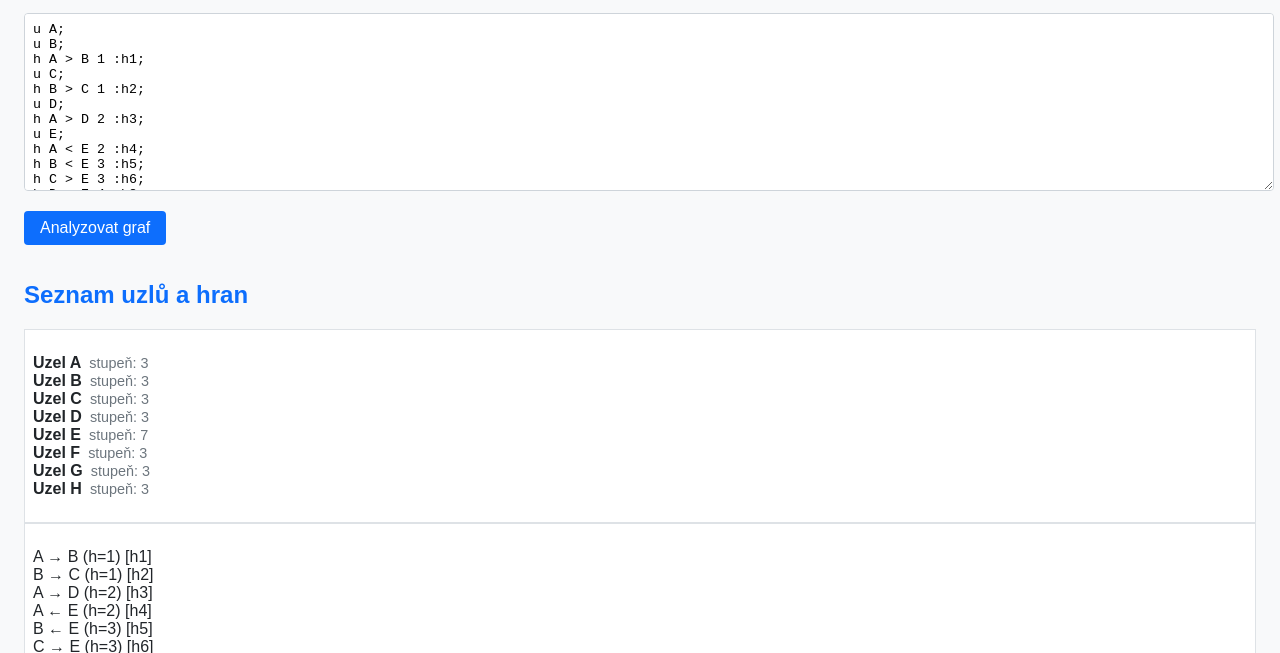
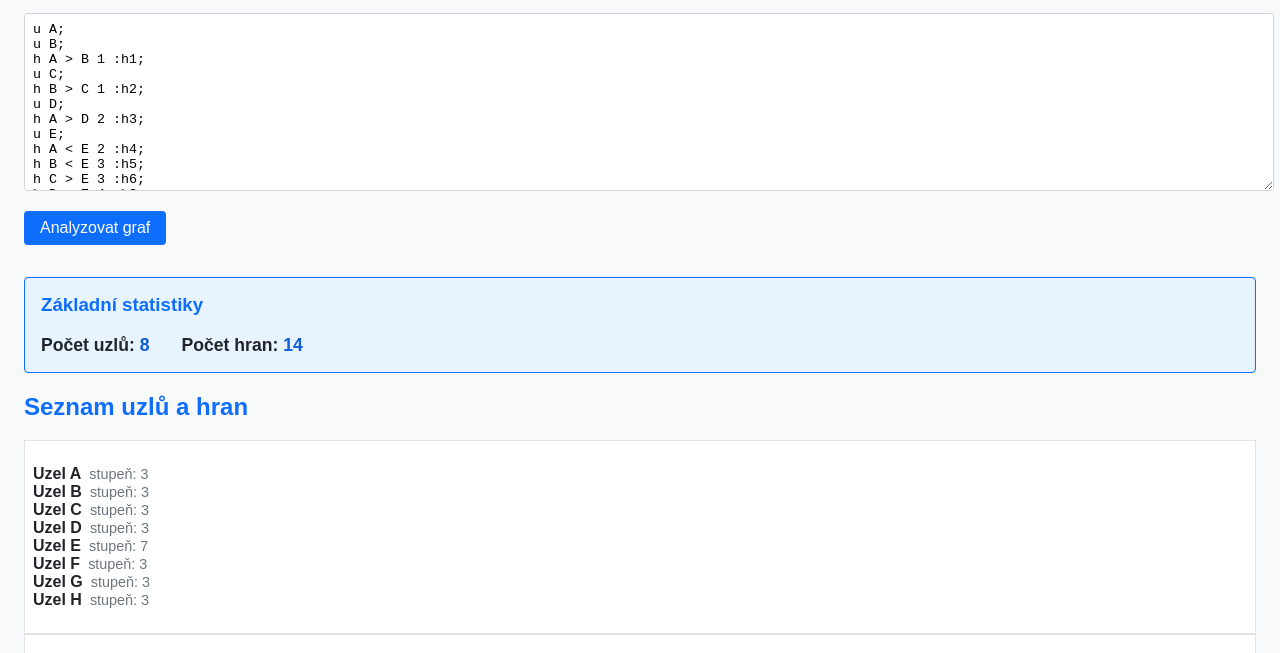
Before and after one commit to JanDub-code/Graphs, a plain HTML site: page graph_analyzer.html in a window 1280 px wide. Both pictures are taken after a click on the button "Analyzovat graf". Shown: the part 143-796 px from the top of the page. Drawn offline with Linux system fonts and the light colour scheme.

Commit message:
počet hran a uzlů

```diff
--- a/graph_analyzer.html
+++ b/graph_analyzer.html
@@ -140,6 +140,14 @@ h H &gt; E 6 :h12;
 h F &gt; H 7 :h13;
 h G &lt; H 7 :h14;</textarea>
 <button id="parseBtn">Analyzovat graf</button>
+
+<div id="counters" style="margin: 1rem 0; padding: 1rem; background-color: #e7f3ff; border: 1px solid #0d6efd; border-radius: 0.25rem; display: none;">
+    <h3 style="margin-top: 0; color: #0d6efd;">Základní statistiky</h3>
+    <div style="display: flex; gap: 2rem; font-size: 1.1rem;">
+        <div><strong>Počet uzlů:</strong> <span id="nodeCount" style="color: #0b5ed7; font-weight: bold;">0</span></div>
+        <div><strong>Počet hran:</strong> <span id="edgeCount" style="color: #0b5ed7; font-weight: bold;">0</span></div>
+    </div>
+</div>
 
 <div id="output"></div>
 
@@ -949,8 +957,14 @@ document.getElementById('parseBtn').addEventListener('click', () => {
 
     if (graph.nodes.length === 0) {
         output.textContent = 'Nebyl rozpoznán žádný uzel. Zkontrolujte prosím vstup.';
+        document.getElementById('counters').style.display = 'none';
         return;
     }
+
+    // Update counters
+    document.getElementById('nodeCount').textContent = graph.nodes.length;
+    document.getElementById('edgeCount').textContent = graph.edges.length;
+    document.getElementById('counters').style.display = 'block';
 
     // Query sections for each matrix type
     const createQuerySection = (title, matrixType) => {
```
